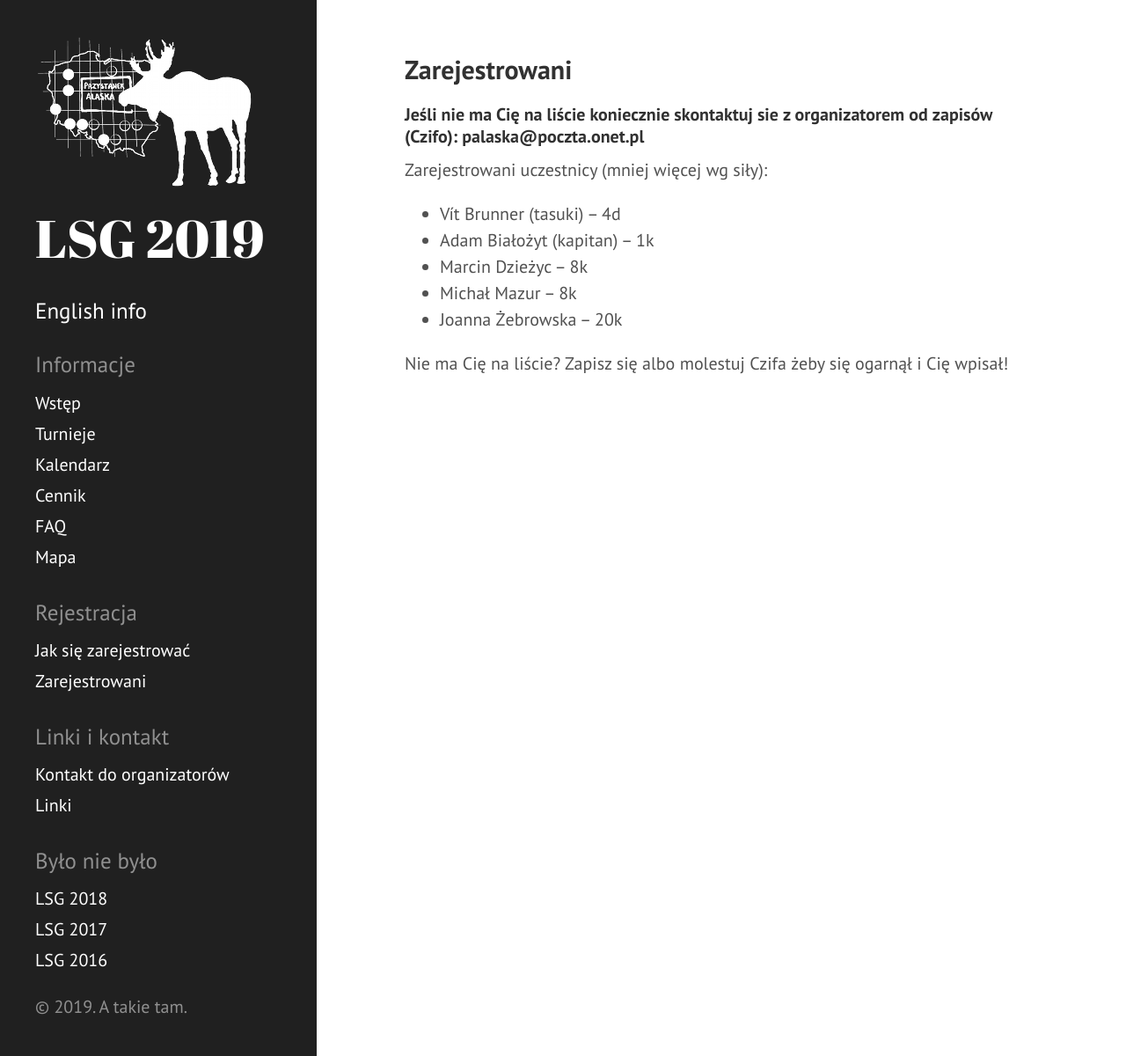
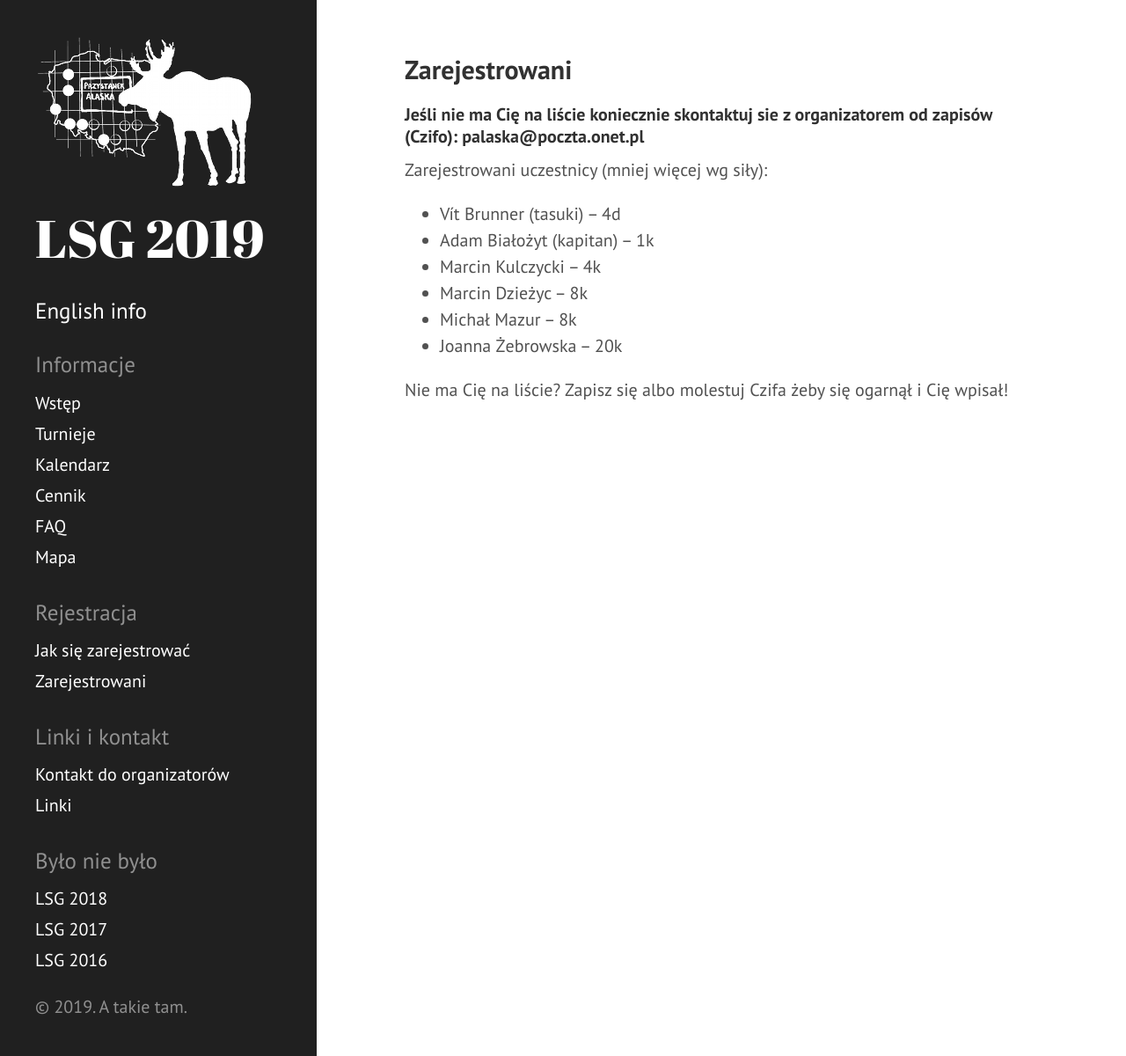
Before and after one commit to tasuki/lsg, a Jekyll site: the page built from zarejestrowani.md, in a window 1280 px wide. Shown: the whole page at 88% size. Built offline with Jekyll 4.4.1, drawn with Linux system fonts in a browser that asks for light colours; nearby versions of some CDN libraries.

Commit message:
Update zarejestrowani.md

```diff
--- a/zarejestrowani.md
+++ b/zarejestrowani.md
@@ -11,6 +11,7 @@ Zarejestrowani uczestnicy (mniej więcej wg siły):
 
 - Vít Brunner (tasuki) -- 4d
 - Adam Białożyt (kapitan) -- 1k
+- Marcin Kulczycki -- 4k
 - Marcin Dzieżyc -- 8k
 - Michał Mazur -- 8k
 - Joanna Żebrowska -- 20k
```
